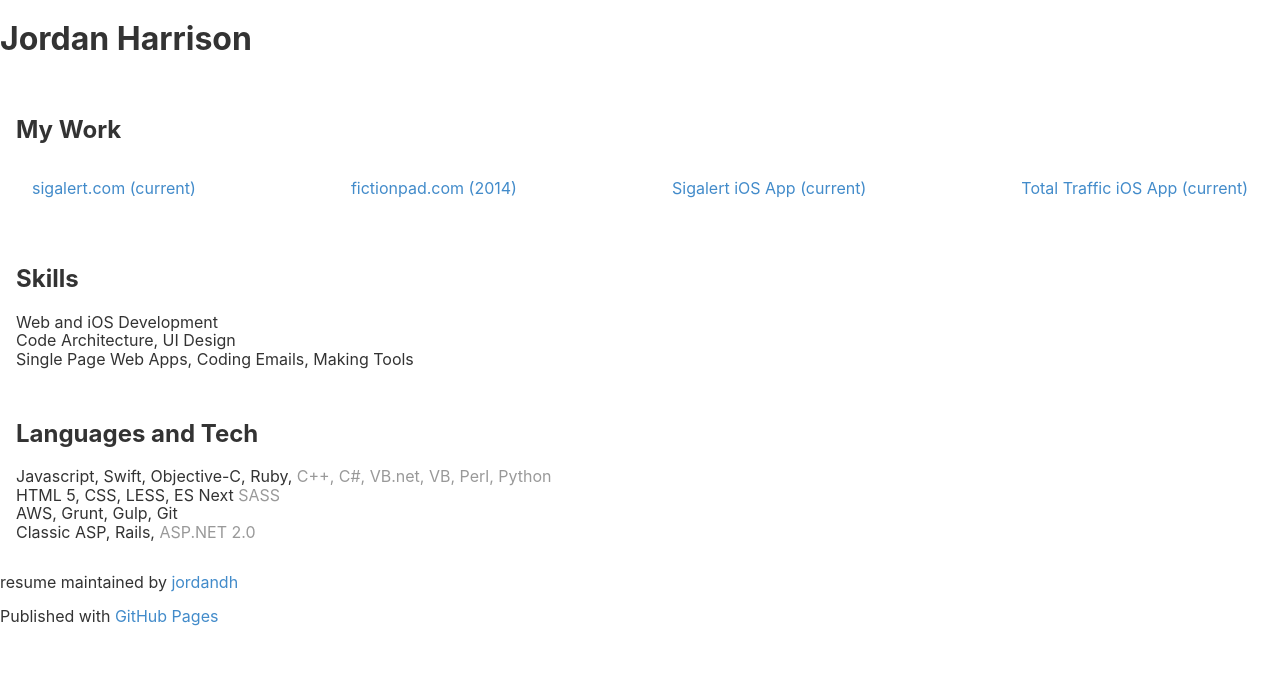
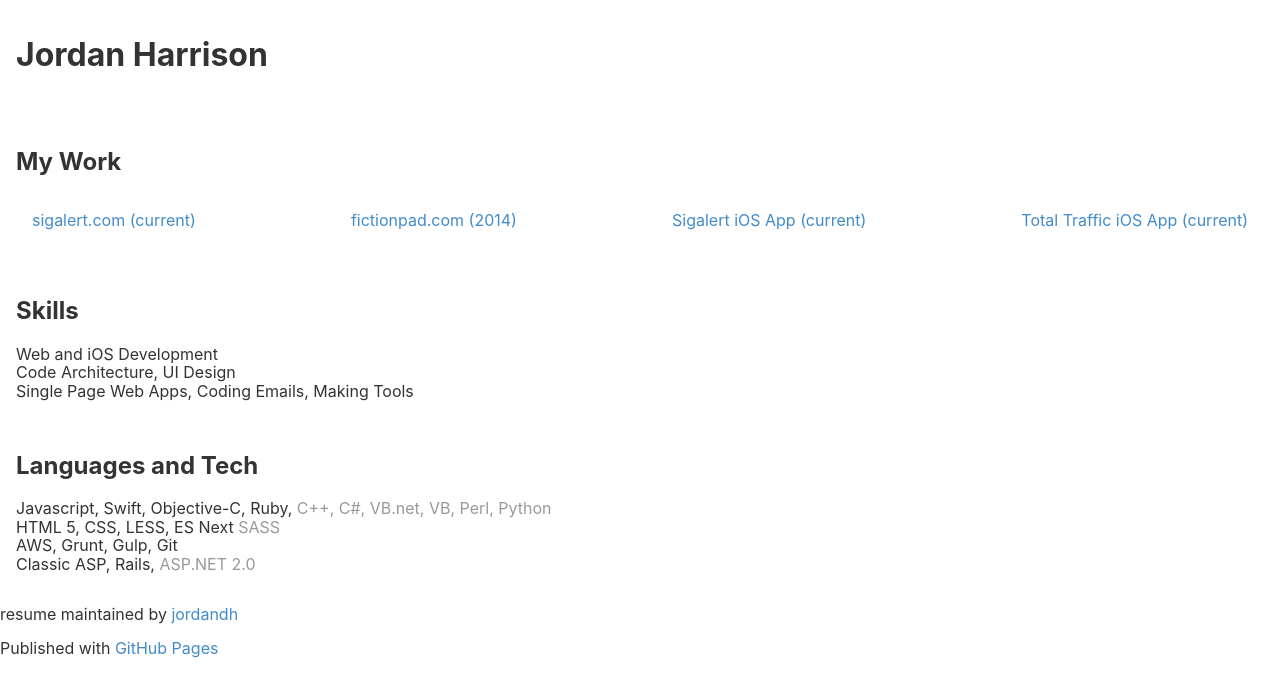
Before and after one commit to jordandh/resume, a Jekyll site: the page built from README.md, in a window 1280 px wide. Shown: the top 697 px of the page. Built offline with Jekyll 4.4.1, drawn with Linux system fonts in a browser that asks for light colours; our own code applies the rules of GitHub Pages for plain Markdown files; the repository's description, which GitHub fills in, is left out.

Commit message:
Update style.scss

```diff
--- a/assets/css/style.scss
+++ b/assets/css/style.scss
@@ -16,6 +16,10 @@ a {
   text-decoration: none;
 }
 
+header {
+}
+
+header,
 section {
   padding: 1em;
 }
```
